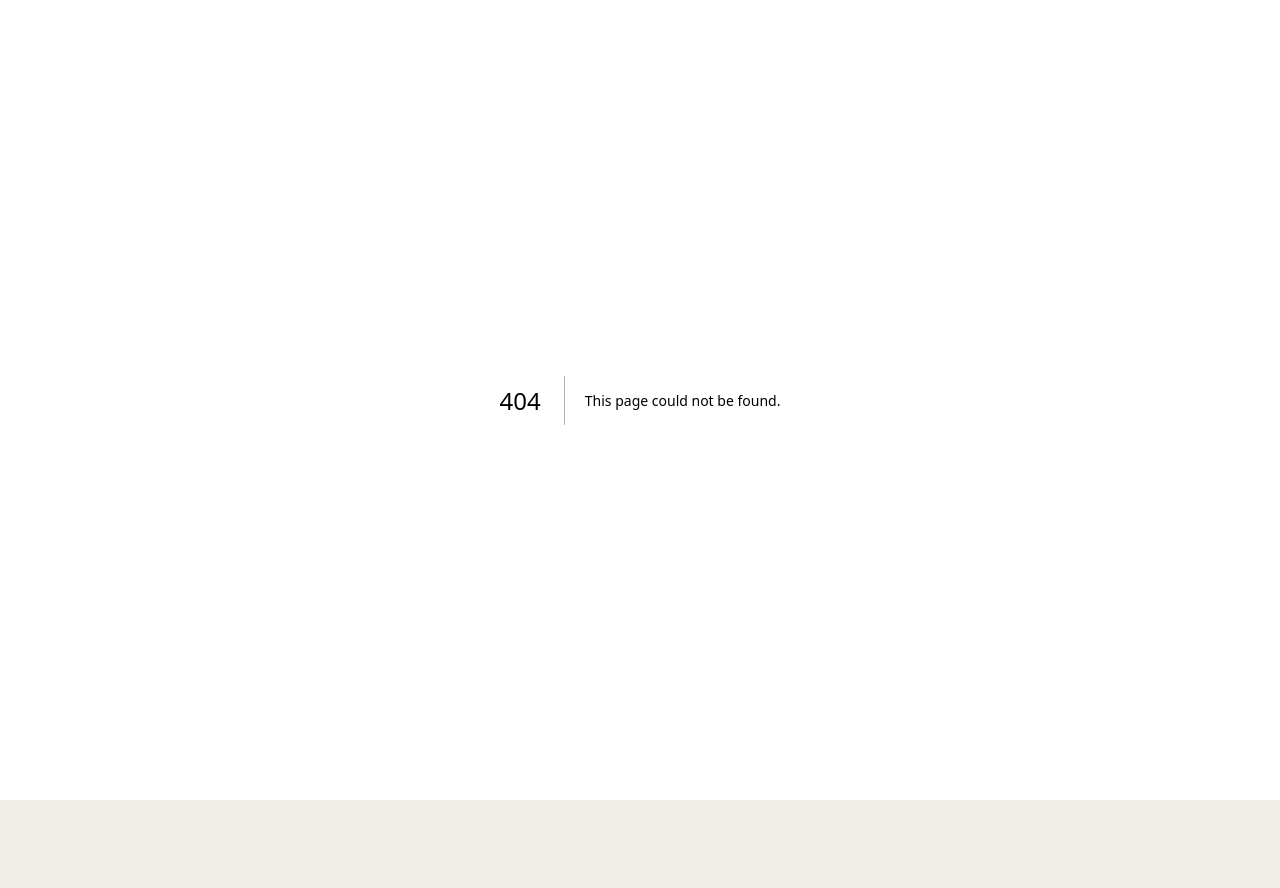
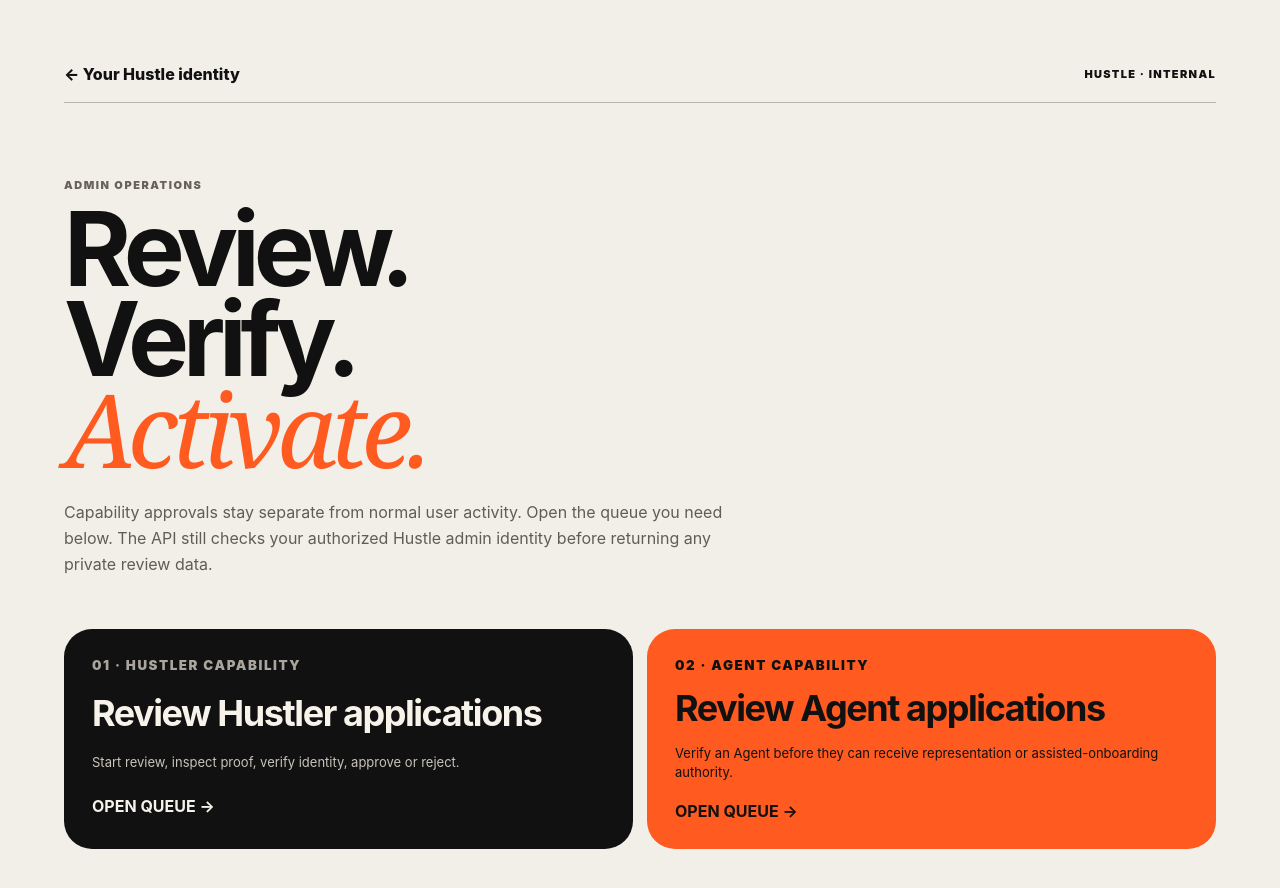
Before and after one commit to realxpen/hustle-economy-of-you, a Next.js app in the folder apps/web/: page /internal in a window 1280 px wide. Before the commit this address had no page. Shown: the top 888 px of the page. Before the commit the page ends 800 px from the top, so only its background shows below. Built offline with nearby package versions, Linux system fonts and the light colour scheme.

Commit message:
feat(admin): add internal review hub

```diff
--- /dev/null
+++ b/apps/web/app/internal/page.tsx
@@ -0,0 +1,82 @@
+export default function InternalHomePage() {
+  return (
+    <main style={{
+      minHeight: "100vh",
+      background: "#f1efe7",
+      color: "#111",
+      padding: "clamp(24px, 5vw, 72px)"
+    }}>
+      <header style={{
+        display: "flex",
+        justifyContent: "space-between",
+        gap: 20,
+        alignItems: "center",
+        borderBottom: "1px solid #b9b5aa",
+        paddingBottom: 18
+      }}>
+        <a href="/account" style={{ fontWeight: 800 }}>← Your Hustle identity</a>
+        <span style={{ fontSize: 11, fontWeight: 900, letterSpacing: ".12em" }}>HUSTLE · INTERNAL</span>
+      </header>
+
+      <section style={{ padding: "64px 0 36px", maxWidth: 960 }}>
+        <p style={{ fontSize: 11, fontWeight: 900, letterSpacing: ".14em", color: "#67635a" }}>
+          ADMIN OPERATIONS
+        </p>
+        <h1 style={{
+          fontSize: "clamp(52px, 8vw, 108px)",
+          lineHeight: .88,
+          letterSpacing: "-.06em",
+          margin: "12px 0 24px"
+        }}>
+          Review.<br />Verify.<br /><em style={{ fontFamily: "Georgia, serif", color: "#ff5a1f", fontWeight: 400 }}>Activate.</em>
+        </h1>
+        <p style={{ maxWidth: 660, fontSize: 16, lineHeight: 1.6, color: "#605d55" }}>
+          Capability approvals stay separate from normal user activity. Open the queue you need below.
+          The API still checks your authorized Hustle admin identity before returning any private review data.
+        </p>
+      </section>
+
+      <section style={{
+        display: "grid",
+        gridTemplateColumns: "repeat(auto-fit, minmax(280px, 1fr))",
+        gap: 14
+      }}>
+        <a href="/internal/hustler-reviews" style={{
+          display: "grid",
+          gap: 18,
+          background: "#111",
+          color: "#f7f3ea",
+          borderRadius: 28,
+          padding: 28,
+          textDecoration: "none",
+          minHeight: 220
+        }}>
+          <small style={{ letterSpacing: ".12em", fontWeight: 900, color: "#aaa69d" }}>01 · HUSTLER CAPABILITY</small>
+          <strong style={{ fontSize: 36, letterSpacing: "-.04em", lineHeight: .95 }}>Review Hustler applications</strong>
+          <span style={{ fontSize: 13, lineHeight: 1.5, color: "#c8c4bb" }}>
+            Start review, inspect proof, verify identity, approve or reject.
+          </span>
+          <b>OPEN QUEUE →</b>
+        </a>
+
+        <a href="/internal/agent-reviews" style={{
+          display: "grid",
+          gap: 18,
+          background: "#ff5a1f",
+          color: "#111",
+          borderRadius: 28,
+          padding: 28,
+          textDecoration: "none",
+          minHeight: 220
+        }}>
+          <small style={{ letterSpacing: ".12em", fontWeight: 900 }}>02 · AGENT CAPABILITY</small>
+          <strong style={{ fontSize: 36, letterSpacing: "-.04em", lineHeight: .95 }}>Review Agent applications</strong>
+          <span style={{ fontSize: 13, lineHeight: 1.5 }}>
+            Verify an Agent before they can receive representation or assisted-onboarding authority.
+          </span>
+          <b>OPEN QUEUE →</b>
+        </a>
+      </section>
+    </main>
+  );
+}
```
